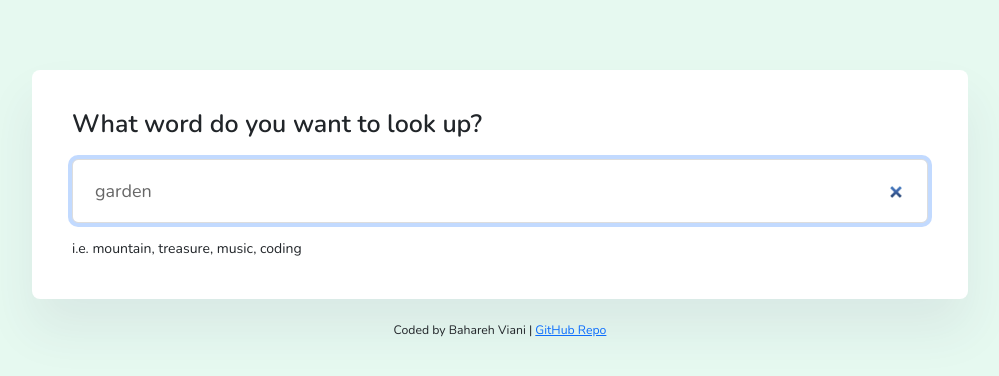
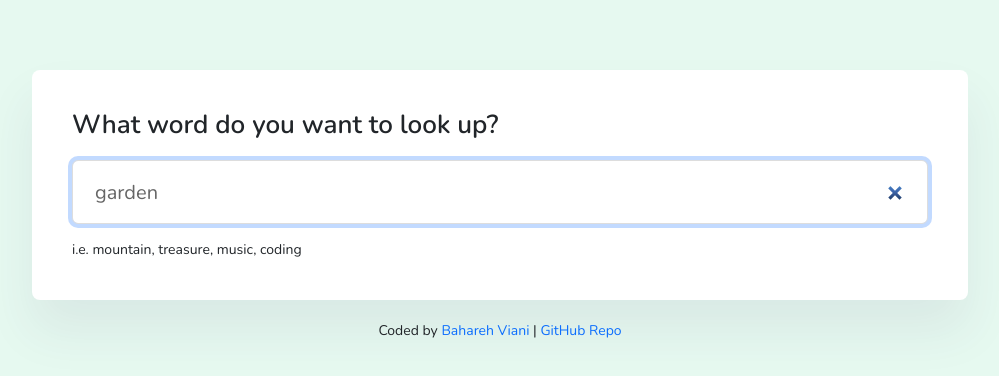
Before and after one commit to BaharehViani/dictionary-app, a React (Create React App) app: page / in a window 1280 px wide. Shown: the top 376 px of the page, without its empty margins (140-1139 px from the left). Built offline with nearby package versions, Linux system fonts and the light colour scheme; no server answers.

Commit message:
styles updated

```diff
--- a/src/App.css
+++ b/src/App.css
@@ -11,27 +11,27 @@
   list-style: none;
   display: inline-block;
   margin-right: 15px;
-  font-size: 15px;
+  font-size: 16px;
 }
 
 .Meaning h3 {
   font-weight: 600;
-  font-size: 24px;
-  line-height: 29px;
+  font-size: 25px;
+  line-height: 30px;
   margin-bottom: 20px;
   color: #000;
 }
 
 .Meaning p {
-  font-size: 15px;
-  line-height: 17px;
+  font-size: 16px;
+  line-height: 18px;
   color: #000;
   margin: 20px 0 10px;
 }
 
 .Meaning em {
-  font-size: 14px;
-  line-height: 15px;
+  font-size: 15px;
+  line-height: 16px;
   color: #666;
 }
 
@@ -41,8 +41,8 @@
 
 .Phonetic h2 {
   font-weight: 600;
-  font-size: 17px;
-  line-height: 19px;
+  font-size: 18px;
+  line-height: 20px;
   color: #666;
   display: inline;
 }
@@ -50,8 +50,8 @@
 .Result h1 {
   font-style: normal;
   font-weight: 600;
-  font-size: 37px;
-  line-height: 43px;
+  font-size: 38px;
+  line-height: 44px;
   color: #000;
 }
 
@@ -76,18 +76,18 @@
 .Dictionary label {
   font-weight: 600;
   font-style: normal;
-  font-size: 25px;
+  font-size: 26px;
   margin-bottom: 20px;
   display: block;
-  line-height: 29px;
+  line-height: 30px;
 }
 
 .Dictionary .search-input {
   display: block;
   height: 64px;
   color: #666;
-  font-size: 18px;
-  line-height: 21px;
+  font-size: 20px;
+  line-height: 22px;
   padding: 22px;
   border: 1px solid #ddd;
   border-radius: 6px;
@@ -110,3 +110,11 @@
   margin-top: 20px;
   font-size: 14px;
 }
+
+.App footer a {
+  text-decoration: none;
+}
+
+.App footer a:hover {
+  text-decoration: underline;
+}
--- a/src/App.js
+++ b/src/App.js
@@ -7,7 +7,22 @@ function App() {
       <div className="container">
         <Dictionary defaultKeyword="garden" />
         <footer>
-          <small>Coded by Bahareh Viani | <a href="https://github.com/BaharehViani/dictionary-app" rel="noreferrer" target="_blank">GitHub Repo</a></small>
+          Coded by{" "}
+          <a
+            href="https://github.com/BaharehViani"
+            rel="noreferrer"
+            target="_blank"
+          >
+            Bahareh Viani
+          </a>{" "}
+          |{" "}
+          <a
+            href="https://github.com/BaharehViani/dictionary-app"
+            rel="noreferrer"
+            target="_blank"
+          >
+            GitHub Repo
+          </a>
         </footer>
       </div>
     </div>
```
